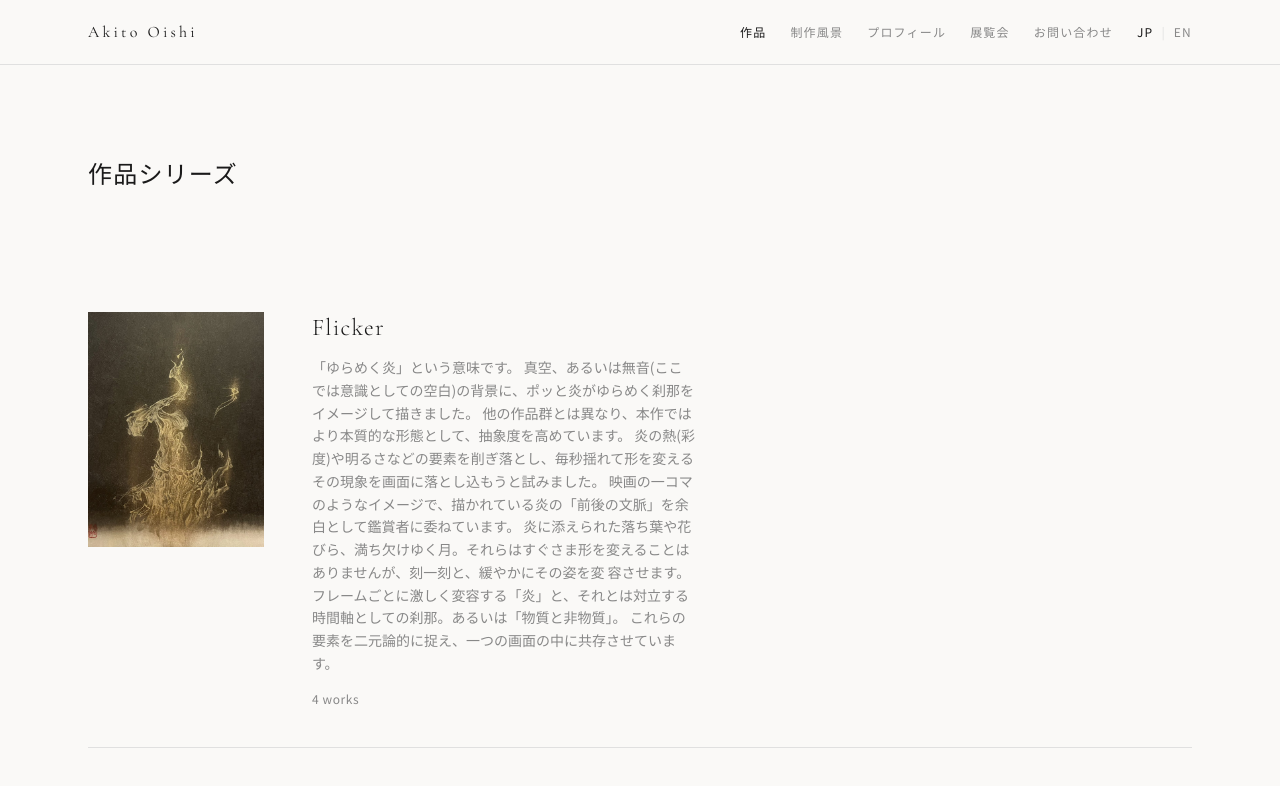
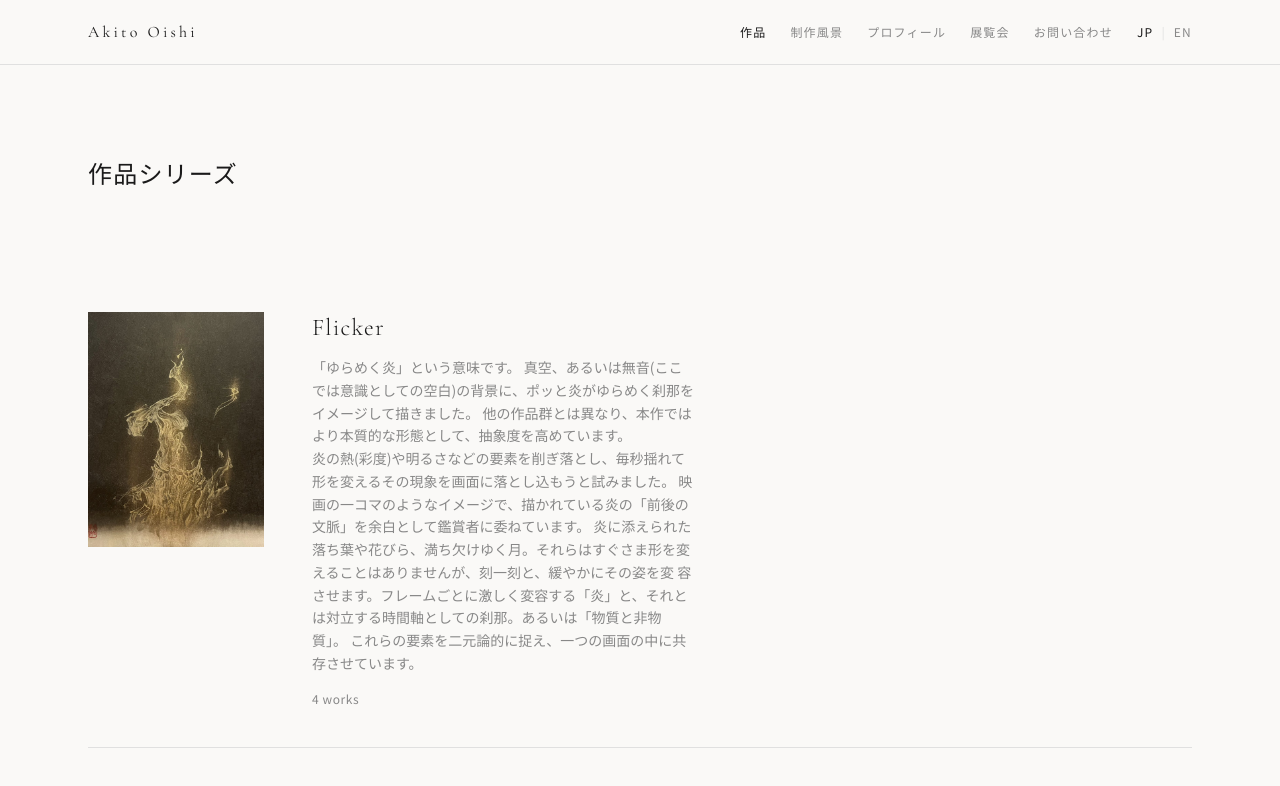
Before and after one commit to akito-oishi/akito-portfolio, a Next.js app: page /works in a window 1280 px wide. Shown: the top 786 px of the page. Built offline with nearby package versions, Linux system fonts and the light colour scheme.

Commit message:
fix: series description で改行を表示（whitespace-pre-line）

```diff
--- a/components/works/SeriesList.tsx
+++ b/components/works/SeriesList.tsx
@@ -58,7 +58,7 @@ export function SeriesList({ seriesList, artworks }: Props) {
                                         {title}
                                     </p>
                                     {description && (
-                                        <p className="font-sans text-sm leading-relaxed text-muted max-w-sm">
+                                        <p className="font-sans text-sm leading-relaxed text-muted max-w-sm whitespace-pre-line">
                                             {description}
                                         </p>
                                     )}
```
